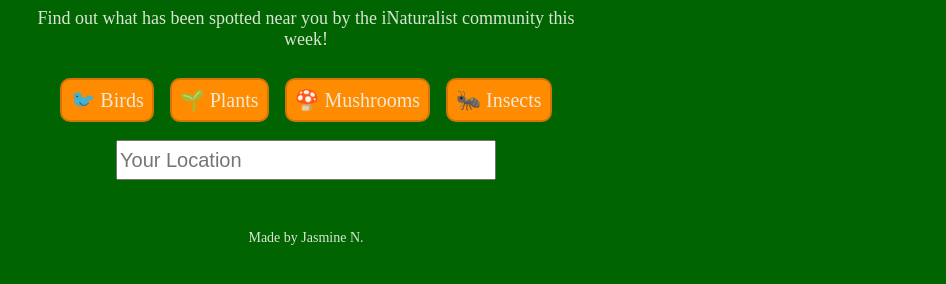
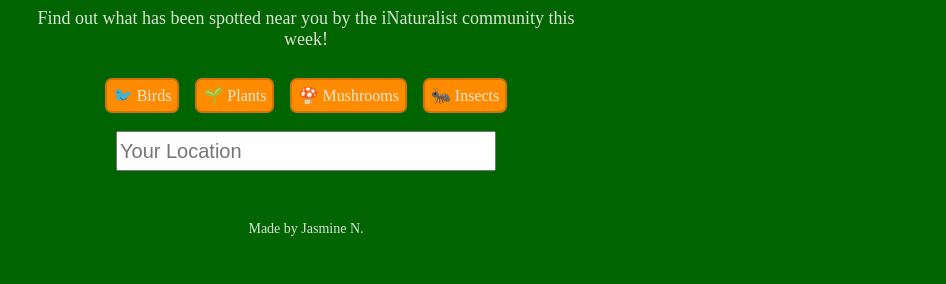
Before and after one commit to jasnoo/nature-week, a React app: page / in a window 1280 px wide. Shown: the part 148-432 px from the top of the page, without its empty margins (334-1280 px from the left). Built offline with nearby package versions, Linux system fonts and the light colour scheme; no server answers; a web font is replaced by a local one.

Commit message:
updated styling

```diff
--- a/client/scss/_finder.scss
+++ b/client/scss/_finder.scss
@@ -32,13 +32,13 @@
   flex-wrap: wrap;
   justify-content: center;
   text-align: center;
-  font-size: 20px;
+  font-size: 16px;
 
 
   li {
     margin: 8px;
-    padding: 8px;
-    border-radius: 10px;
+    padding: 6px;
+    border-radius: 7px;
     border: 2px solid $darkOrange;
     list-style-type: none;
     background-color: darkOrange;
```
